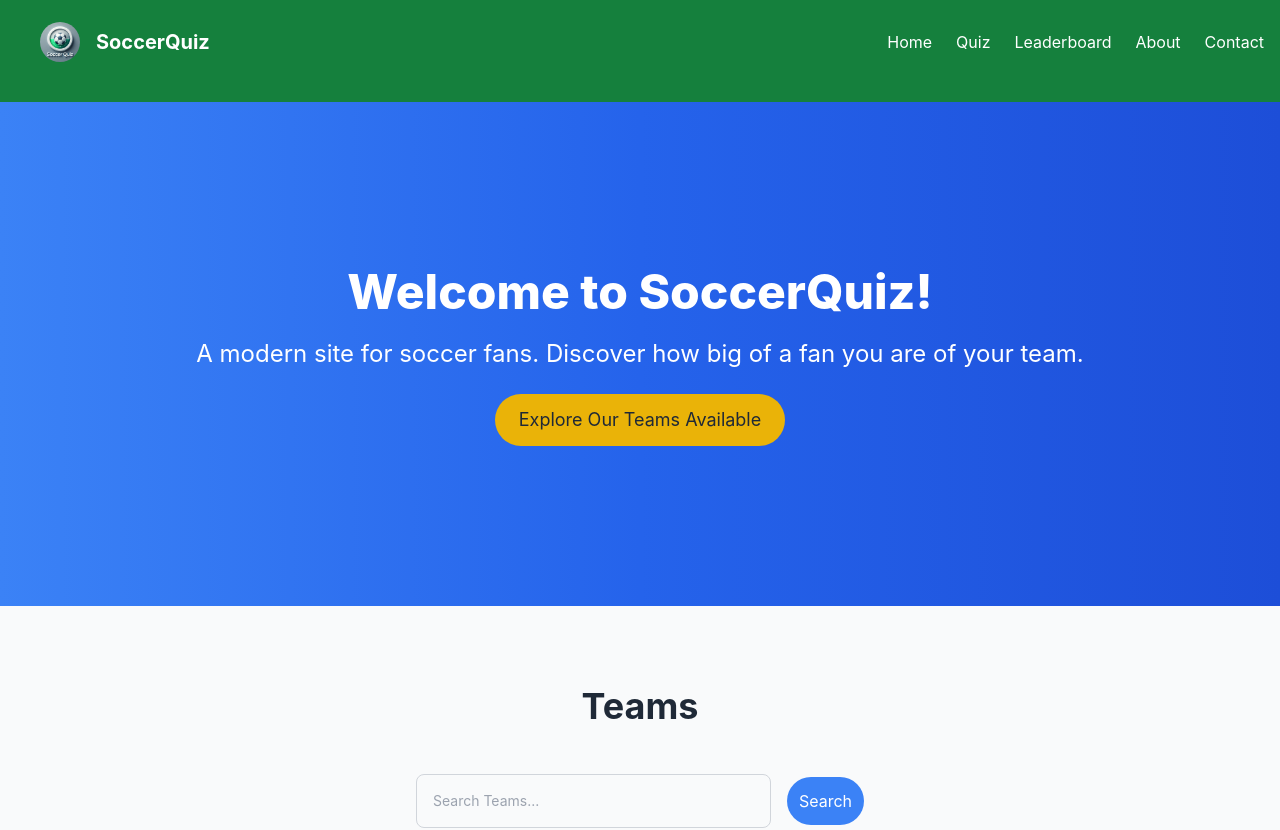
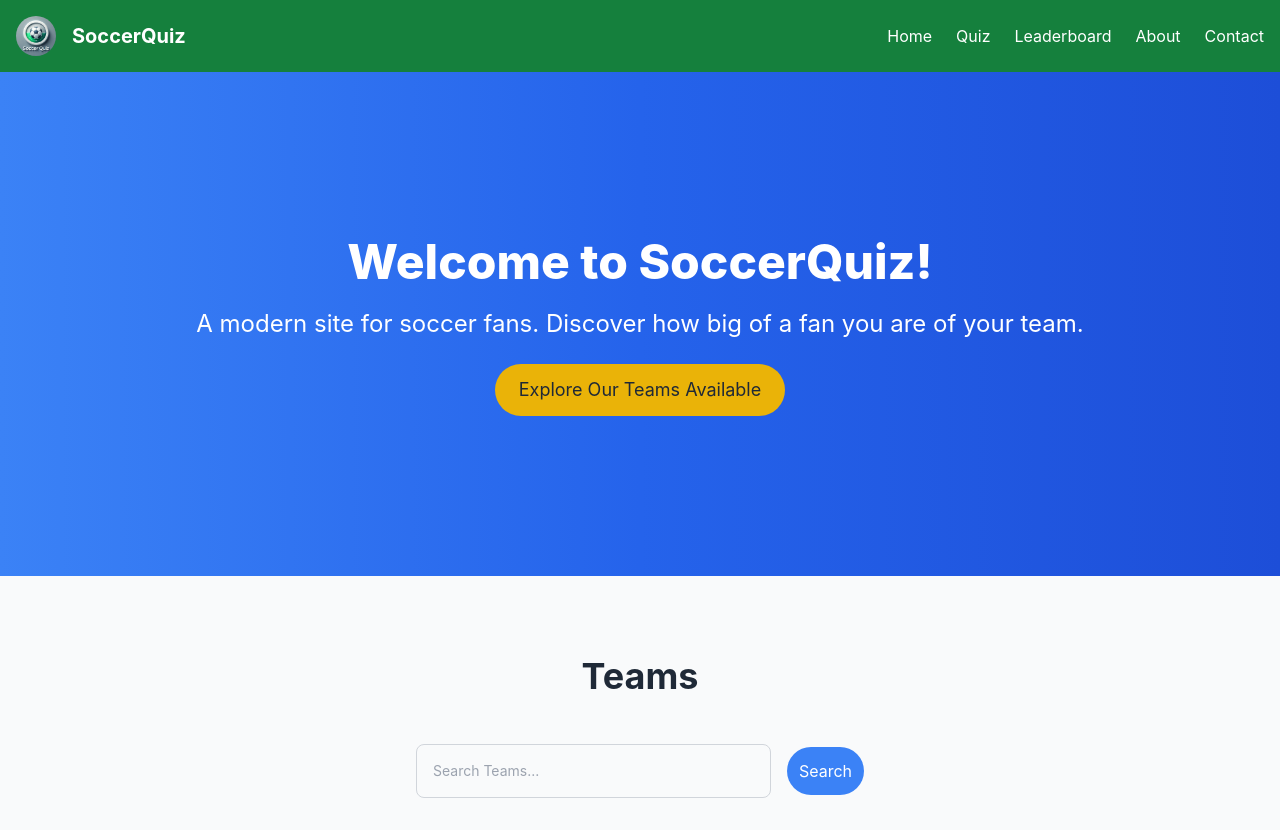
Before and after one commit to ronaldos21/SoccerWebApp, a React (Create React App) app in the folder soccerwebapp/: page / in a window 1280 px wide. Shown: the top 830 px of the page. Built offline with nearby package versions, Linux system fonts and the light colour scheme.

Commit message:
Menu Navbar updated

```diff
--- a/soccerwebapp/src/Components/Menu.js
+++ b/soccerwebapp/src/Components/Menu.js
@@ -1,6 +1,6 @@
 import React, { useState } from "react";
 import { Link } from "react-router-dom"; // Import Link from react-router-dom
-import logo from "../assets/logo.png"; // Import the logo image
+import logoPic from "../assets/logo.png";
 
 const Menu = () => {
     const [isOpen, setIsOpen] = useState(false);
@@ -10,17 +10,17 @@ const Menu = () => {
     return (
         <nav className="bg-green-700 p-4">
             {/* Top Bar */}
-            <div className="flex items-center justify-between" style={{ "margin-top": "-18px" }}>
-                <div className="flex items-center min-h-[1px] w-full p-6 rounded-lg p-6 lg:overflow-visible">
+            <div className="flex items-center justify-between" >
+                <div className="text-white text-xl font-bold flex items-center">
                     <img
                         className="object-cover object-center rounded-full h-10 w-10 mr-4"
-                        src={logo}
+                        src={logoPic}
                         alt="logo"
                     />
                     <     span className="text-white text-xl font-bold">SoccerQuiz</span>
                 </div>
 
-
+                {/* Hamburger Menu for Small Screens */}
                 <div className="lg:hidden">
                     <button onClick={toggleMenu} className="text-white">
                         <svg
```
